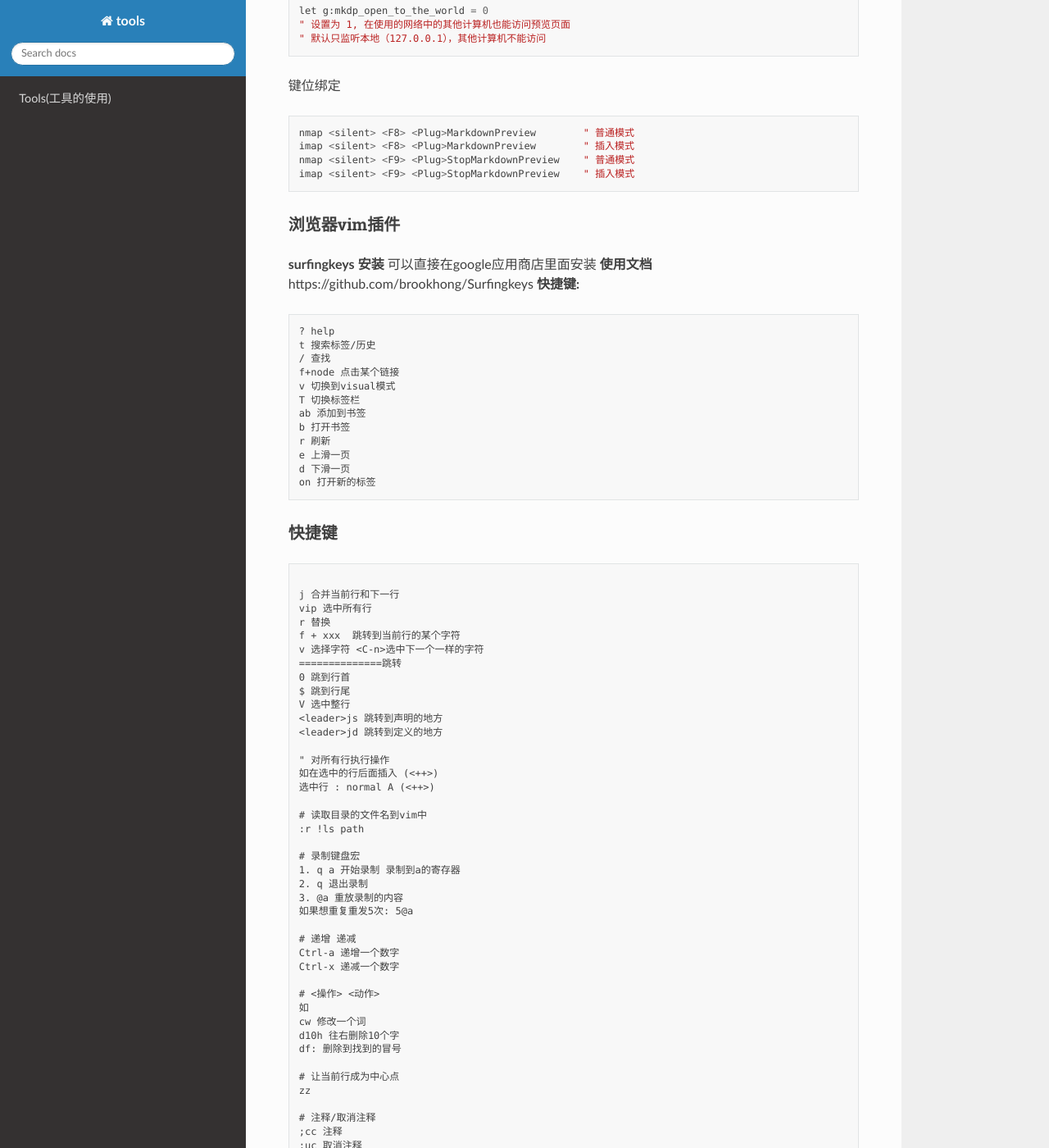
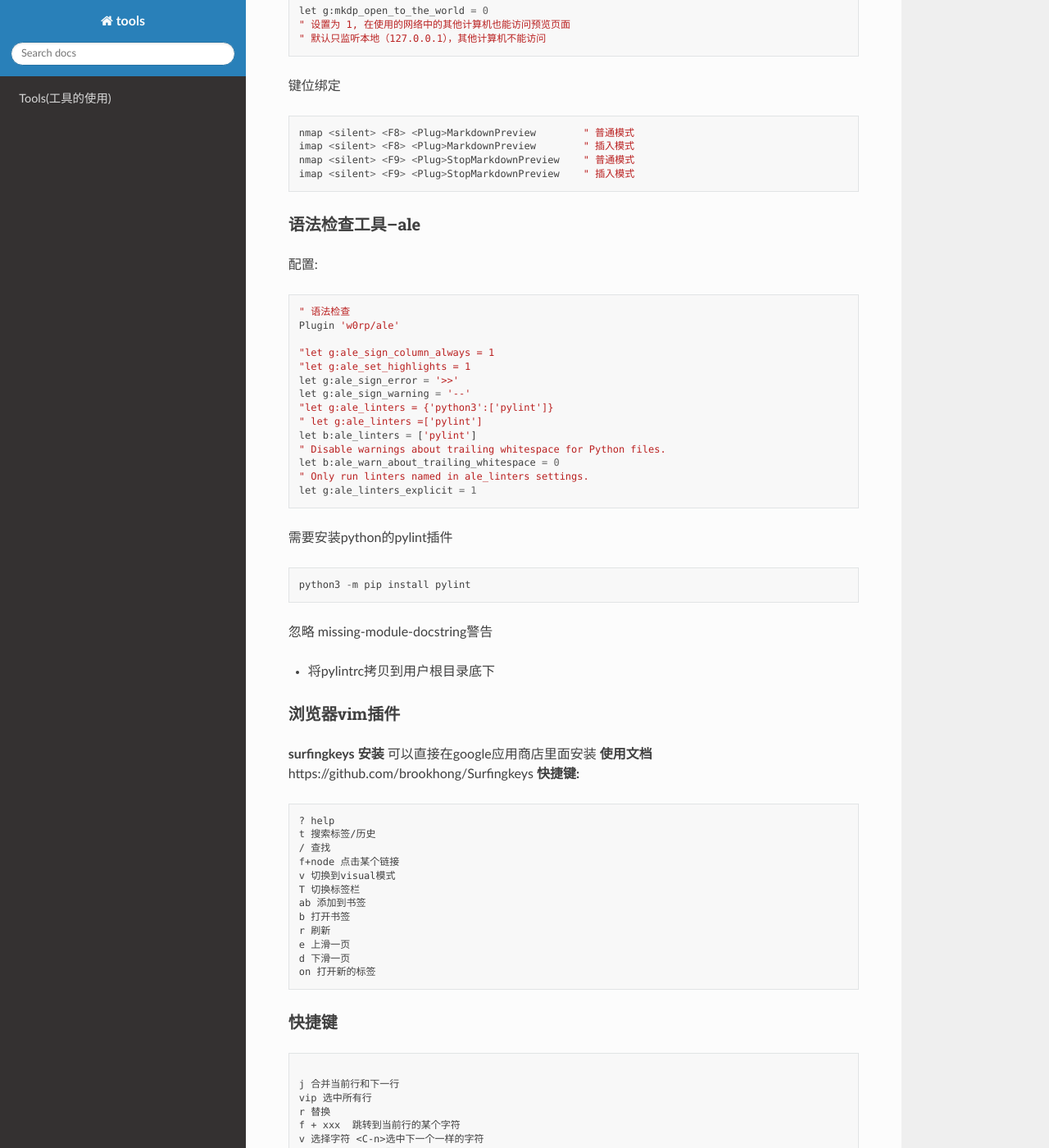
Before and after one commit to ahwi/Tools, a Sphinx documentation site: the page built from source/Tools/VIM.md, in a window 1280 px wide and 1400 px high, scrolled down 7778 px. Shown: the whole window at 82% size. Built offline with Sphinx 7.4.7 and the Read the Docs theme 2.0.0, drawn with Linux system fonts in a browser that asks for light colours.

Commit message:
1. 添加语法检查插件 ale

````diff
--- a/source/Tools/VIM.md
+++ b/source/Tools/VIM.md
@@ -434,12 +434,46 @@ nmap <silent> <F9> <Plug>StopMarkdownPreview    " 普通模式
 imap <silent> <F9> <Plug>StopMarkdownPreview    " 插入模式
 ```
 
+### 语法检查工具--ale
+
+配置:
+
+```
+" 语法检查
+Plugin 'w0rp/ale'
+
+"let g:ale_sign_column_always = 1
+"let g:ale_set_highlights = 1
+let g:ale_sign_error = '>>'
+let g:ale_sign_warning = '--'
+"let g:ale_linters = {'python3':['pylint']}
+" let g:ale_linters =['pylint']
+let b:ale_linters = ['pylint']
+" Disable warnings about trailing whitespace for Python files.
+let b:ale_warn_about_trailing_whitespace = 0
+" Only run linters named in ale_linters settings.
+let g:ale_linters_explicit = 1
+```
+
+需要安装python的pylint插件
+
+```
+python3 -m pip install pylint
+```
+
+忽略 missing-module-docstring警告
+
+* 将pylintrc拷贝到用户根目录底下
+
+
 
 ### 浏览器vim插件
+
 **surfingkeys**
 **安装** 可以直接在google应用商店里面安装
 **使用文档** https://github.com/brookhong/Surfingkeys
 **快捷键:**
+
 ```
 ? help
 t 搜索标签/历史
````
